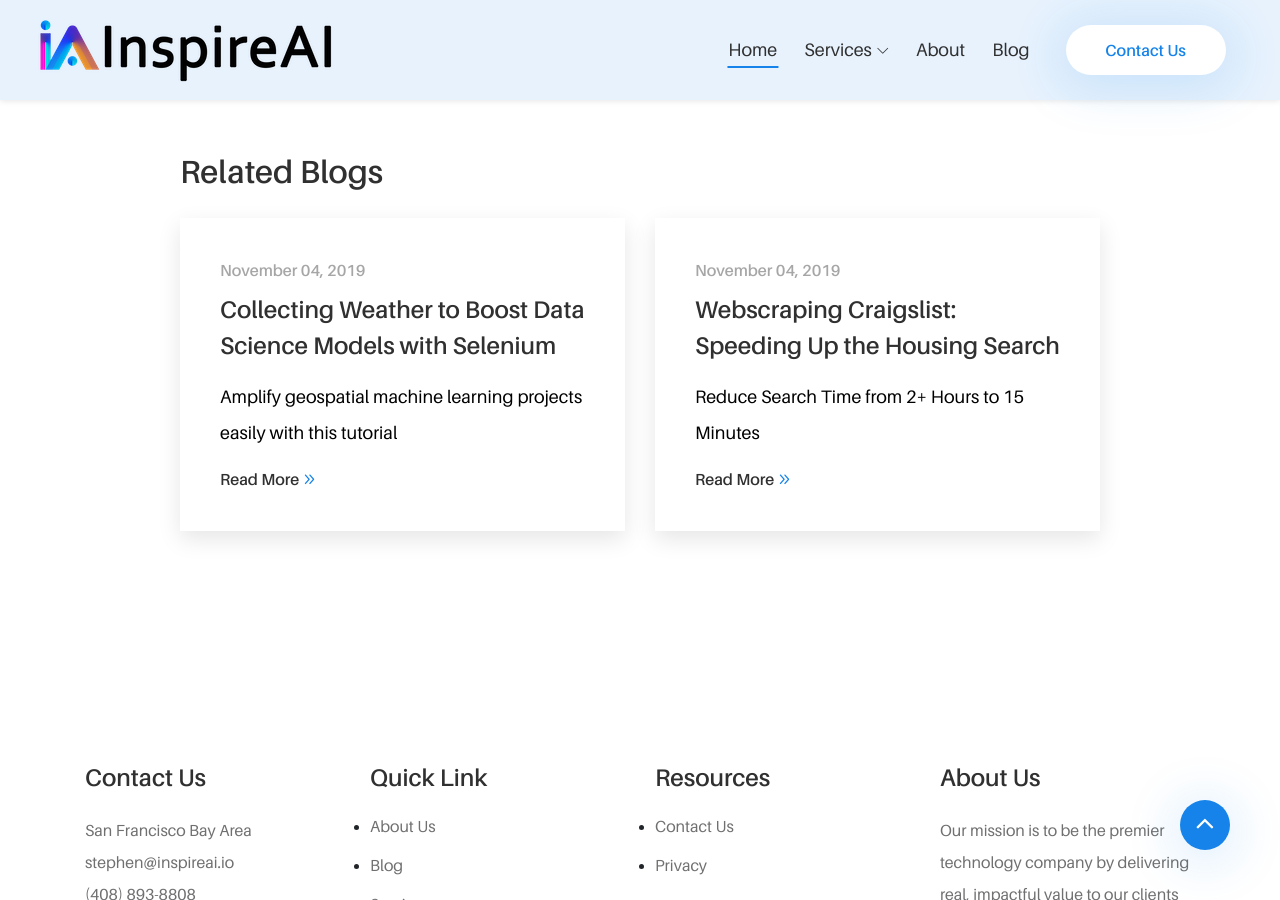
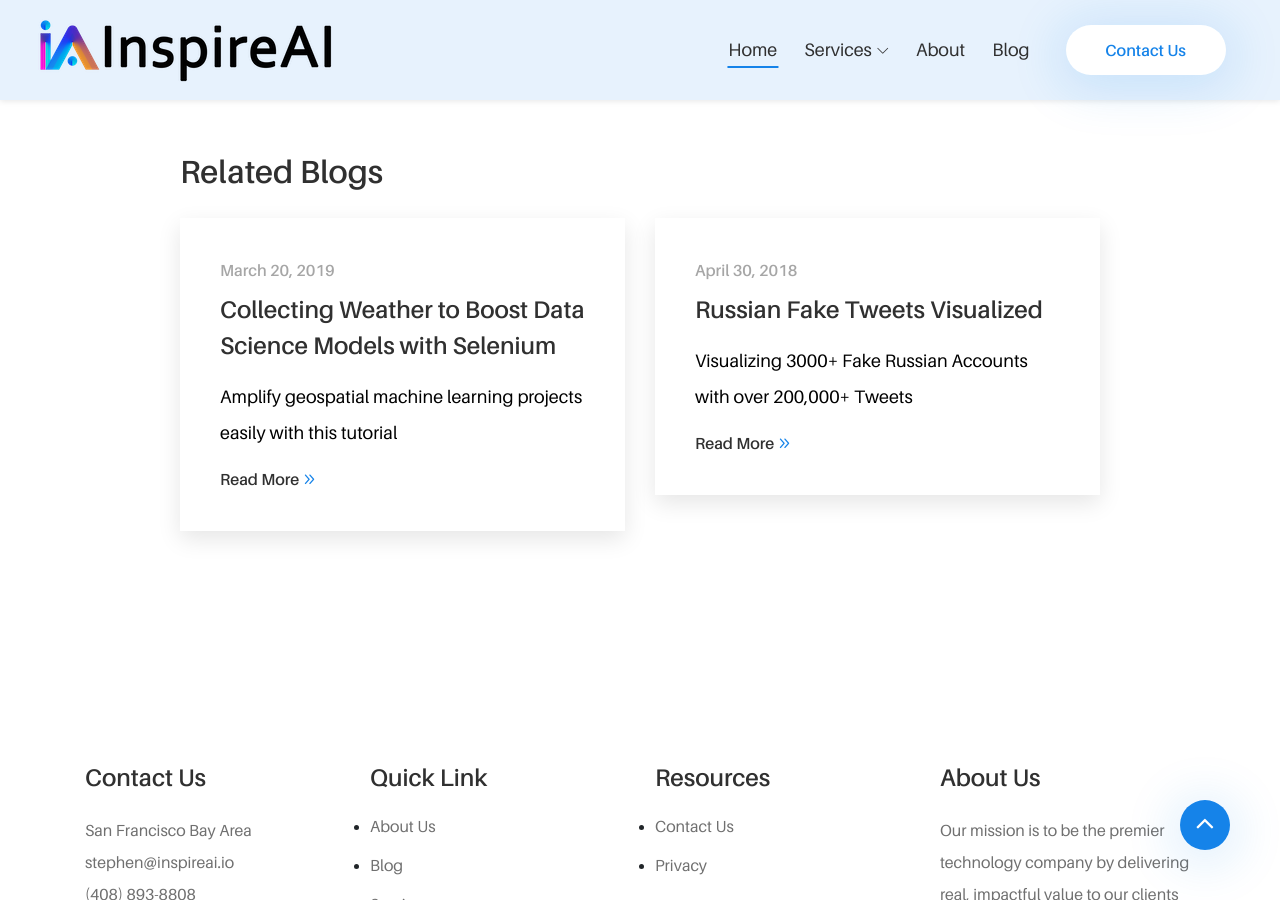
Before and after one commit to stephenjhsu/stephenjhsu.github.io, a Jekyll site: the page built from _blog/2018-09-10-Intro_to_Data_Science_Custom_Word_Clouds.markdown, in a window 1280 px wide and 900 px high, scrolled down 11027 px. Built offline with Jekyll 4.4.1, drawn with Linux system fonts in a browser that asks for light colours; some web fonts are replaced; comment, search, counter and statistics services are not loaded; some of the changed text lies outside the part shown.

Commit message:
fix dates

```diff
--- a/_blog/2019-11-04-Craigslist.markdown
+++ b/_blog/2018-03-12-Craigslist.markdown
@@ -1,6 +1,6 @@
 ---
 layout: post
-title:  "Webscraping Craigslist: Speeding Up the Housing Search"
+title:  "Webscraping Craigslist: Speeding Up Searches"
 
 description: Reduce Search Time from 2+ Hours to 15 Minutes
 
```
Also changed, not shown: _blog/2018-01-08-Collect-Your-Own-Fitbit_Heart_Data.markdown (renamed from _blog/2019-10-18-Collect-Your-Own-Fitbit_Heart_Data.markdown), _blog/2018-04-30-Fake_Tweets_Analyzed.markdown (renamed from _blog/2019-10-18-Fake_Tweets_Analyzed.markdown), _blog/2018-09-10-Intro_to_Data_Science_Custom_Word_Clouds.markdown (renamed from _blog/2019-11-04-Intro_to_Data_Science_Custom_Word_Clouds.markdown), _blog/2019-03-20-weather_scraper.markdown (renamed from _blog/2019-11-04-weather_scraper.markdown).
